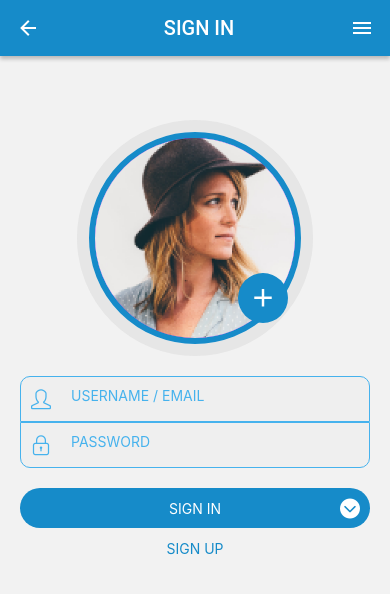
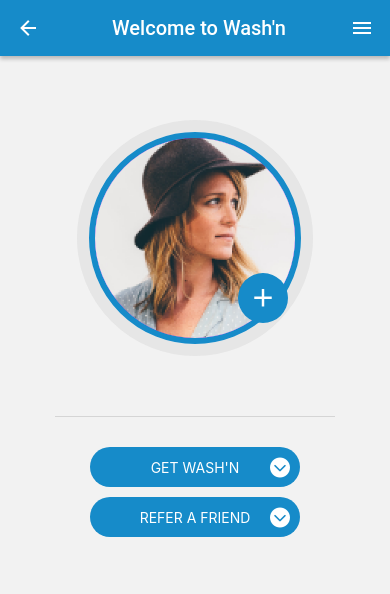
Before and after one commit to papesaliouka/washn, a React Native app: screen /Profile in a window 390 px wide. Shown: the top 594 px of the page. Built offline with nearby package versions, Linux system fonts and the light colour scheme.

Commit message:
finish building profile screen and added new screen getwashn currently working on fixing the assets

```diff
--- a/app.json
+++ b/app.json
@@ -27,6 +27,8 @@
     },
     "web": {
       "favicon": "./assets/favicon.png"
-    }
+    },
+    "description": "Building in progress",
+    "githubUrl": "https://github.com/papesaliouka/washn"
   }
 }
--- /dev/null
+++ b/src/components/loads-image/loads.image.component.js
@@ -0,0 +1,10 @@
+import React from 'react';
+import {Card} from 'react-native-paper'
+import { appColors } from '../../infrastructure/appColors';
+const LoadsImage = ()=>{
+  return(
+    <Card.Cover style={{backgroundColor:'transparent', borderWidth:1, marginHorizontal:40, marginTop:40, marginBottom: 20, borderRadius:10,  borderColor:appColors.primaryColor, height:120}} resizeMode='cover' source={{ uri: '../../../assets/vehicle.png'}} />
+  );
+}
+
+export default LoadsImage;
--- a/src/infrastructure/navigation/customers.navigator.js
+++ b/src/infrastructure/navigation/customers.navigator.js
@@ -1,13 +1,13 @@
 import  React from 'react';
-import { View, Text } from 'react-native';
 import { NavigationContainer } from '@react-navigation/native';
 import { createNativeStackNavigator } from '@react-navigation/native-stack';
+
+
 import SigninScreen from '../../screens/signin/signin.screens';
-
 import ConfirmationScreen from '../../screens/confirmation/comfirmation.screen';
-
 import SignupScreen from '../../screens/signup/signup.screen'
-
+import ProfileScreen from '../../screens/profile/profile.screen';
+import GetWashnScreen from '../../screens/get-washn/getwashn.screen';
 const Stack = createNativeStackNavigator();
 
 const CustomersNavigator=()=> {
@@ -23,6 +23,8 @@
         <Stack.Screen name='Sign In' component={SigninScreen}/>
         <Stack.Screen name='Sign Up' component={SignupScreen}/>
         <Stack.Screen name='Confirmation' component={ConfirmationScreen}/>
+        <Stack.Screen name='Profile' component={ProfileScreen}/>
+        <Stack.Screen name='Getwashn' component={GetWashnScreen}/>
       </Stack.Navigator>
     </NavigationContainer>
   );
--- a/src/screens/confirmation/comfirmation.screen.js
+++ b/src/screens/confirmation/comfirmation.screen.js
@@ -26,7 +26,7 @@
         <Text style={{textAlign:'center', fontSize:32}} >{phone}</Text>
       </View>
       <VerifCode numberOfDigits={4} style={{borderColor: appColors.overlayColor, borderWidth:0, borderBottomWidth:1, textAlign:'center', marginLeft:60}} />
-      <Button icon color/>
+      <Button icon color onPress={()=> navigation.navigate('Profile')}/>
     </View>
   );
 }
--- /dev/null
+++ b/src/screens/get-washn/getwashn.screen.js
@@ -0,0 +1,28 @@
+import React from 'react';
+
+import Button from '../../components/button/button.component';
+import Header from '../../components/header/header.component';
+import Spacer from '../../components/spacer/spacer.component';
+import { FlatList } from 'react-native';
+import LoadsImage from '../../components/loads-image/loads.image.component';
+
+const array = [
+    {id:1, name:'White Load'},
+    {id:2, name:'Colored Load'},
+    {id:3, name:'Mixed Load'},
+    {id:4, name:'Delicate Load'},
+    {id:5, name:'Linen/Comforter Load'},
+]
+
+
+const GetWashnScreen = ({navigation})=>{
+  return(
+    <>
+      <Header title={`What are we Wash'n`}/>
+      <LoadsImage/>
+      <Button icon color/>
+    </>
+  );
+}
+
+export default GetWashnScreen;
--- a/src/screens/profile/profile.screen.js
+++ b/src/screens/profile/profile.screen.js
@@ -1,21 +1,32 @@
-import React from 'react';
+import React,{useContext} from 'react';
 import {Text, View} from 'react-native';
 import {Divider} from 'react-native-paper';
 
 import Header from '../../components/header/header.component';
 import Avatar from '../../components/avatar/avatar.component';
+import Spacer from '../../components/spacer/spacer.component';
+import Button from '../../components/button/button.component';
+import {appColors} from '../../infrastructure/appColors';
 
-import Button from '../../components/button/button.component';
+import {CustomersContext} from '../../services/customers.context';
 
-const ProfileScreen = ()=>{
+const ProfileScreen = ({navigation})=>{
+
+  const {userCredentials:{username}}= useContext(CustomersContext);
+
+
   return(
     <View>
-      <Header/>
+      <Header title={`Welcome to Wash'n`} onPress={()=>navigation.goBack()} />
       <Avatar/>
-      <Text>Jane Doe</Text>
-      <Divider/>
-      <Button/>
-      <Button/>
+      <Text style={{textAlign:'center', fontSize:32, color: appColors.primaryColor, marginVertical:30}}>{username}</Text>
+      <Divider style={{width:280, alignSelf:'center'}}/>
+      <Spacer h={30}/>
+      <View style={{width:250, alignSelf:'center'}}>
+        <Button icon color title={`GET WASH'N`} onPress={()=> navigation.navigate('Getwashn')} />
+        <Spacer h={10}/>
+        <Button icon color title={'REFER A FRIEND'} />
+      </View>
     </View>
   );
 };
```
Also changed, not shown: .expo-shared/README.md (added), assets/clothes.png (renamed from assets/clothes.jpg).
